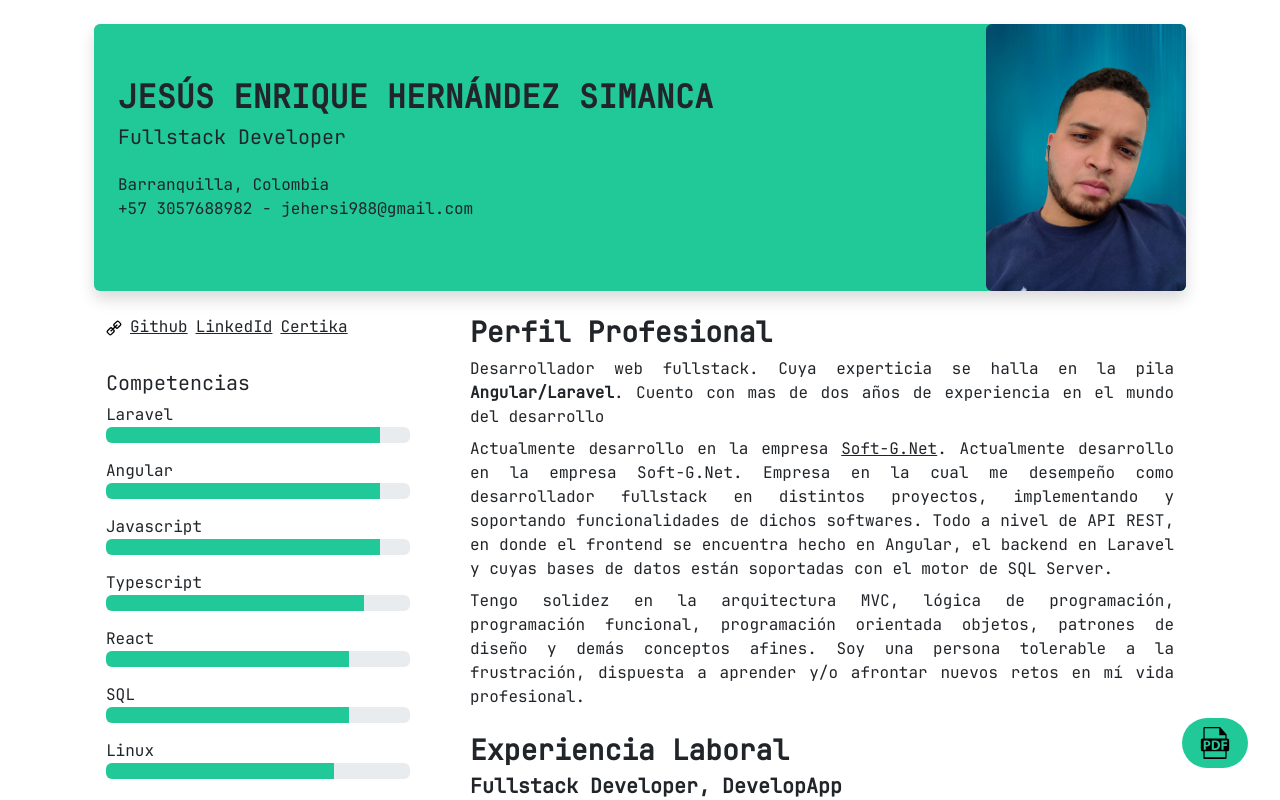
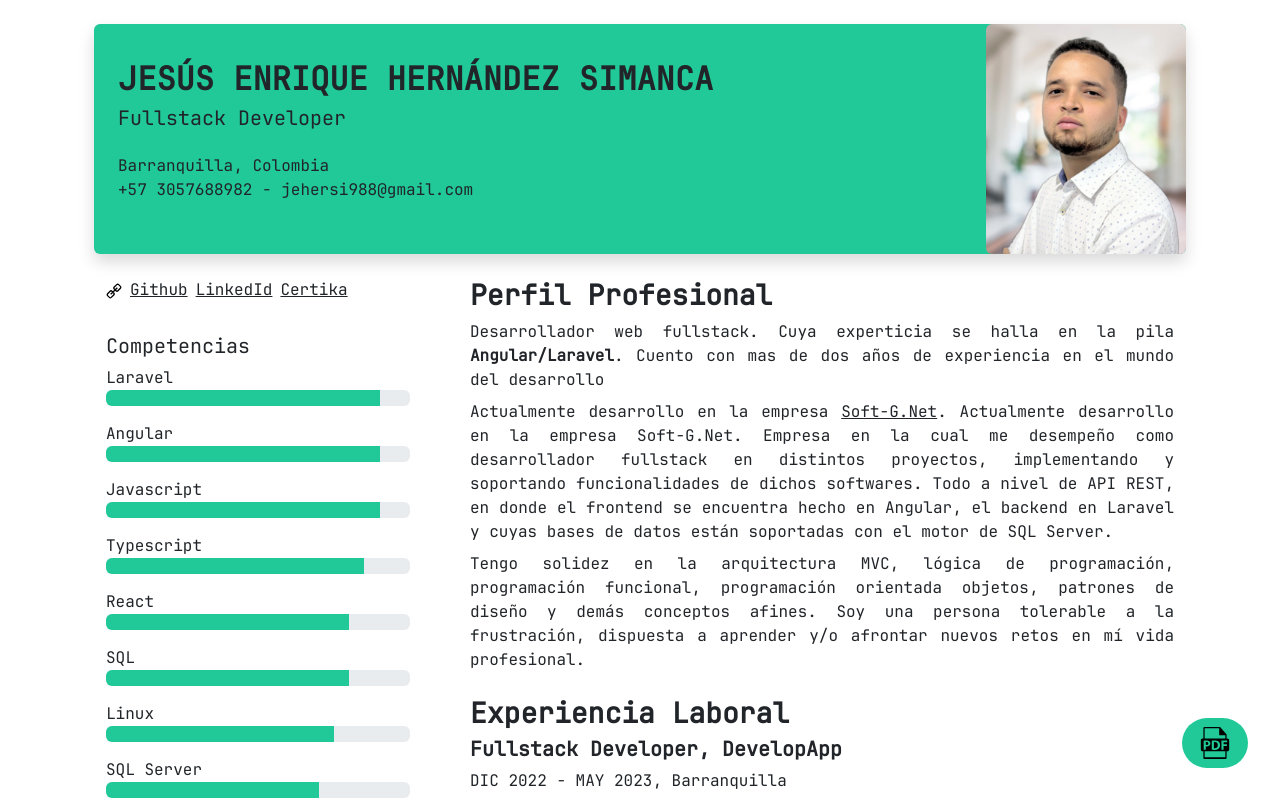
Before and after one commit to jesushdz97/hdv, a React (Vite) app: page / in a window 1280 px wide. Shown: the top 800 px of the page. Built offline with nearby package versions, Linux system fonts and the light colour scheme; what @react-pdf/renderer would draw is missing.

Commit message:
feat: update cv

```diff
--- a/src/components/header/Header.jsx
+++ b/src/components/header/Header.jsx
@@ -1,4 +1,4 @@
-import photo from '/img/photo_jesus.png';
+import photo from '/img/profile-pic-square.png';
 
 function Header() {
   return (
@@ -16,7 +16,11 @@ function Header() {
           <p>+57 3057688982 - jehersi988@gmail.com</p>
         </div>
       </div>
-      <img src={photo} className='d-none d-md-block rounded zoom-img' />
+      <img
+        src={photo}
+        style={{ height: '230px', objectFit: 'cover' }}
+        className='d-none d-md-block rounded zoom-img'
+      />
     </header>
   );
 }
```
Also changed, not shown: public/img/profile-pic-square.png (added).
